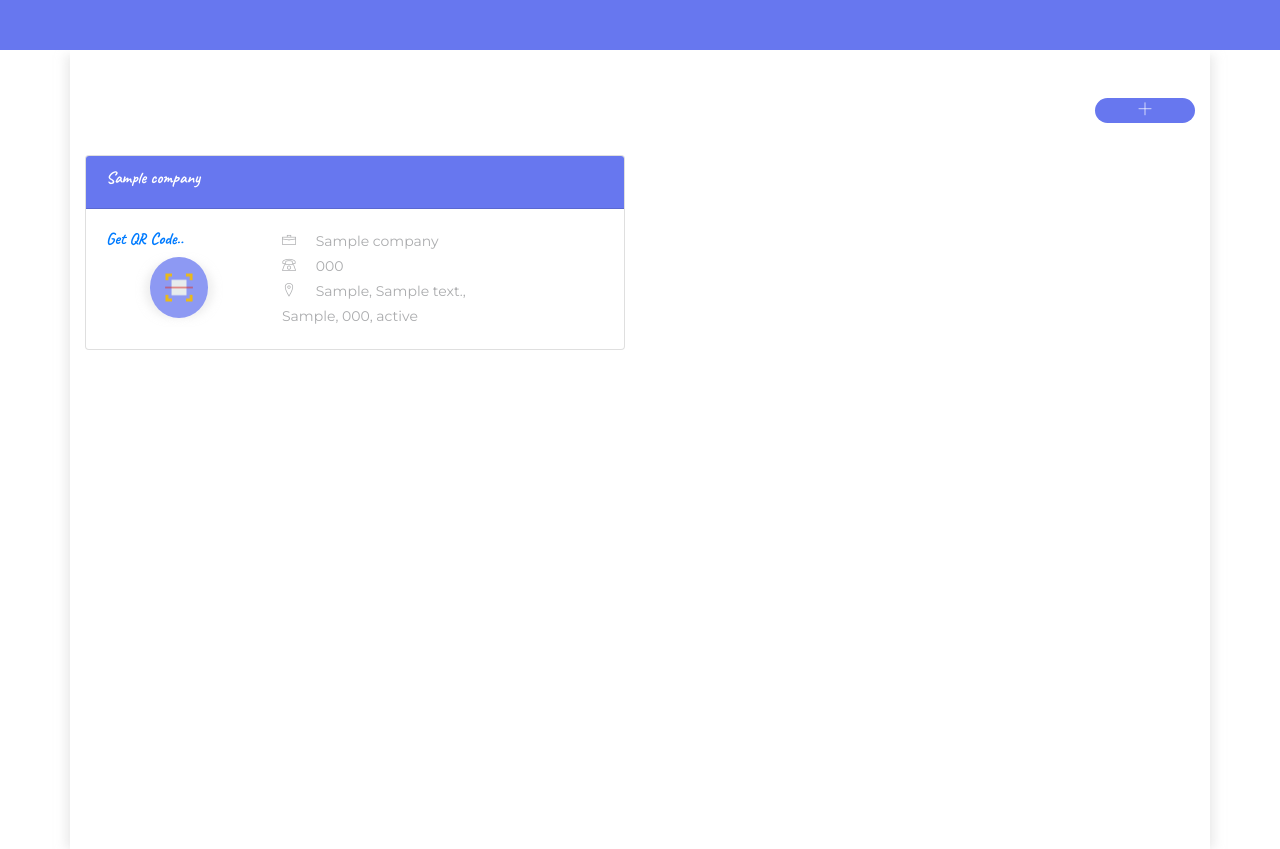
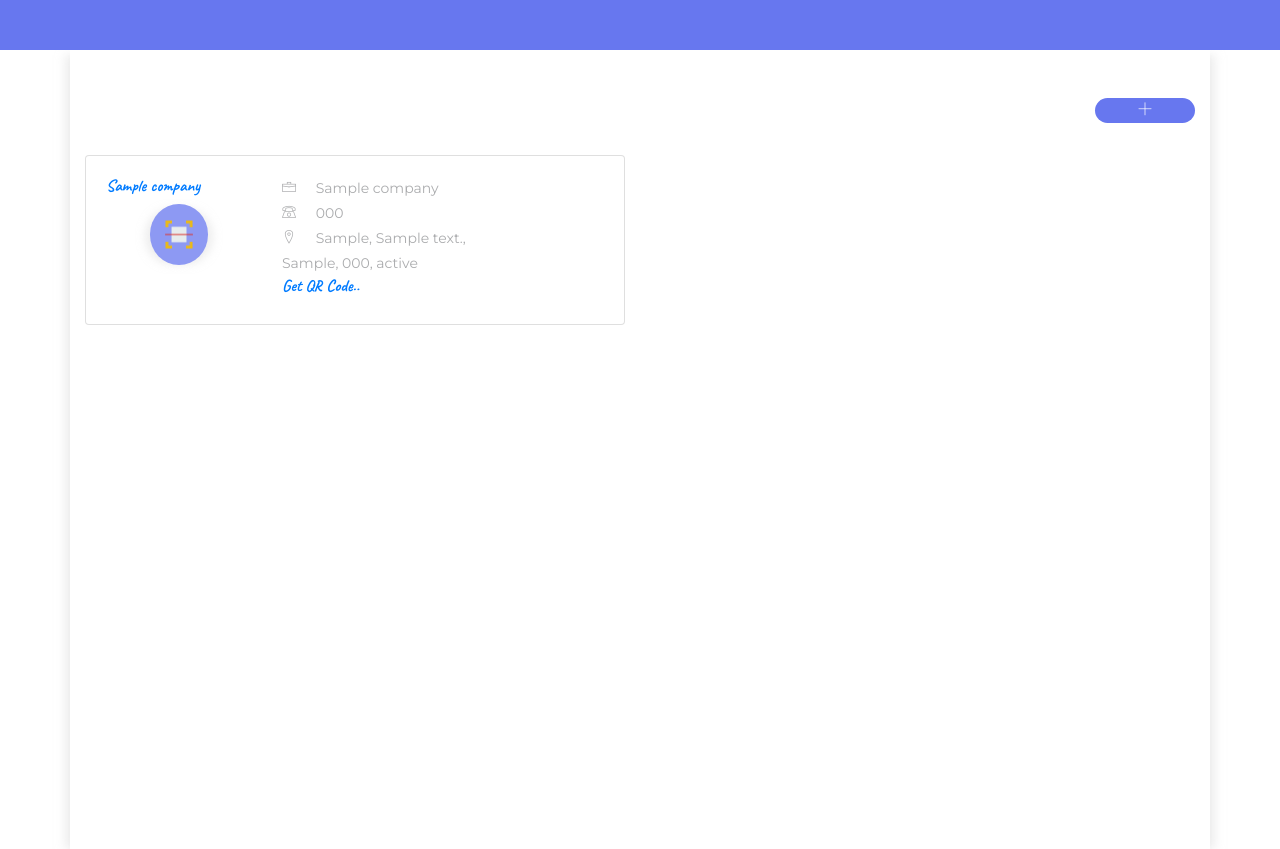
Before and after one commit to farouqzakwan/qrvisit, a CodeIgniter app: page /database/dashboard/ in a window 1280 px wide. Shown: the part 84-933 px from the top of the page. Run offline with CodeIgniter, Linux system fonts and the light colour scheme; the visitor is signed in with stand-in values (Sample User, id 1); tables that the repository leaves empty or names only in its code hold one stand-in row (values such as "Sample post"); some web fonts are replaced.

Commit message:
remove card heading

```diff
--- a/application/views/page/dashboard/container.php
+++ b/application/views/page/dashboard/container.php
@@ -159,16 +159,14 @@
 					<?php foreach($companies as $key => $company): ?>
 						<div class="col-12 col-sm-6 mb-3">
 							<div class="card h-100">
-								<div class="card-header bg-primary">
-									<h5 class="text-brand text-white"><?php echo $company->name; ?></h5>
-								</div>
+
 								<div class="card-body">
 
 
 									<div class="row">
 										<div class="col-12 col-sm-4">
 
-											<h5 class="text-brand"><a href="<?php echo qr_url('index/'.$company->code); ?>" target="_blank">Get QR Code..</a></h5>
+											<h5 class="text-brand"><a href="<?php echo qr_url('index/'.$company->code); ?>" target="_blank"> <?php echo $company->name; ?></a></h5>
 											<div class="row">
 												<div class="col-4 text-center mx-auto btn-qr-primary-alternate py-3 rounded-circle shadow">
 													<a href="<?php echo qr_url('index/'.$company->code); ?>" target="_blank" >
@@ -187,6 +185,8 @@
 											<?php echo (!empty($company->postcode))?$company->postcode.',':''; ?>
 											<?php echo (!empty($company->state))?$company->state:''; ?>
 											<?php echo (empty($company->building_info) && empty($company->street_address) && empty($company->city) && empty($company->postcode) && empty($company->state))?'NA':''; ?>
+											<h5 class="text-brand"><a href="<?php echo qr_url('index/'.$company->code); ?>" target="_blank">Get QR Code..</a></h5>
+
 										</div>
 									</div>
 								</div>
```
